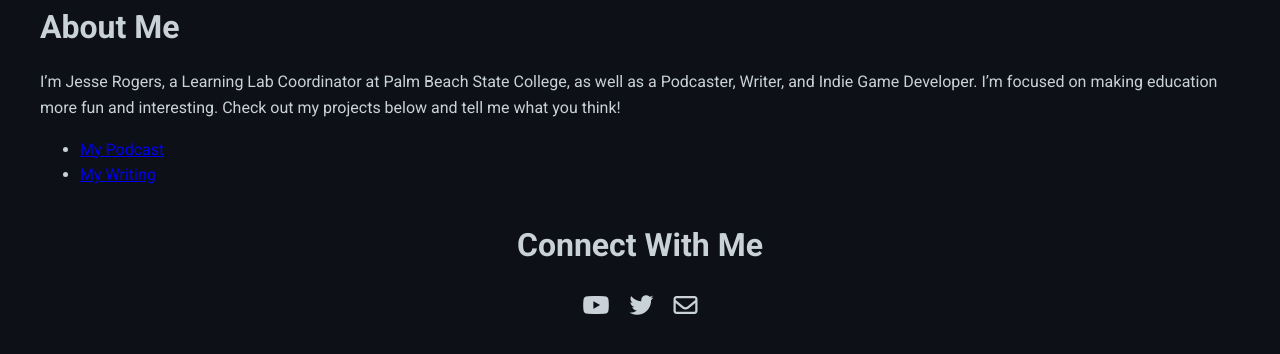
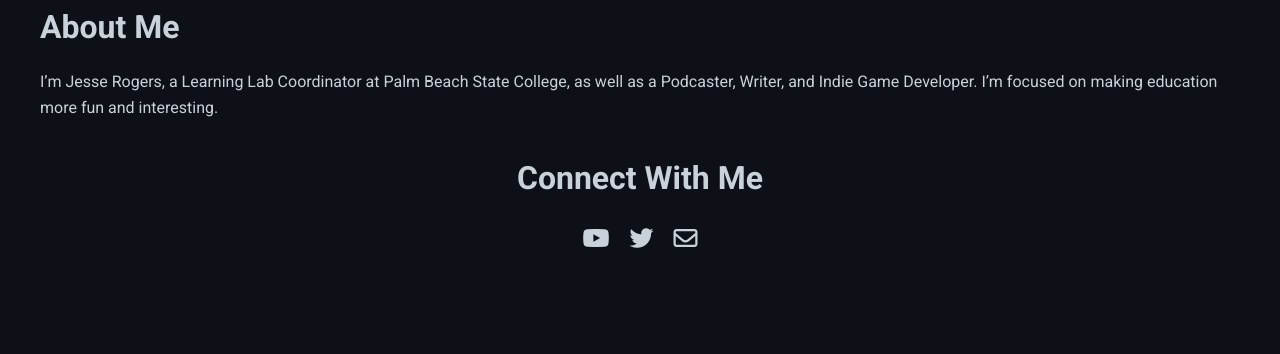
Before and after one commit to RogersMath/projects, a Jekyll site: the page built from index.md, in a window 1280 px wide, cut to the strip 902-1283 px from the top of the page. Shown: the top 354 px of the strip. Built offline with Jekyll 4.4.1, drawn with Linux system fonts in a browser that asks for light colours; after the commit the page ends 1216 px from its top, so only the background shows below that.

Commit message:
Update index.md

```diff
--- a/index.md
+++ b/index.md
@@ -18,7 +18,4 @@ title: Jesse Rogers' Portfolio
 
 ## About Me
 
-I'm Jesse Rogers, a Learning Lab Coordinator at Palm Beach State College, as well as a Podcaster, Writer, and Indie Game Developer. I'm focused on making education more fun and interesting. Check out my projects below and tell me what you think!
-
-- [My Podcast](https://youtu.be/gedwXtP3rw0)
-- [My Writing](https://substack.com/@jesserogers)
+I'm Jesse Rogers, a Learning Lab Coordinator at Palm Beach State College, as well as a Podcaster, Writer, and Indie Game Developer. I'm focused on making education more fun and interesting.
```
